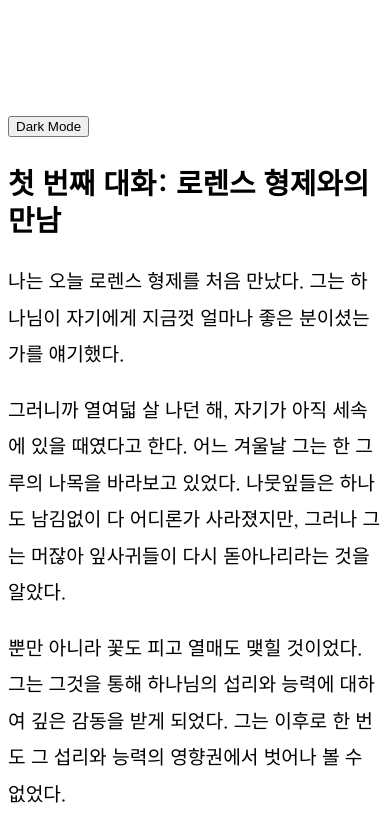
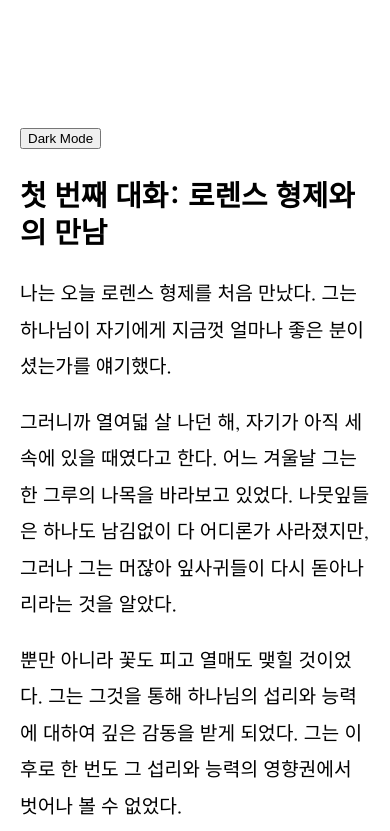
Before and after one commit to suchanlee/suchanlee.github.io, a plain HTML site: page brotherlawrence/conversation1.html in a window 390 px wide. Shown: the top 831 px of the page. Drawn offline with Linux system fonts and the light colour scheme.

Commit message:
make it better on mobile

```diff
--- a/brotherlawrence/conversation1.html
+++ b/brotherlawrence/conversation1.html
@@ -2,10 +2,12 @@
 <html>
 <head>
   <title>첫 번째 대화: 로렌스 형제와의 만남</title>
+  <meta name="viewport" content="width=device-width, initial-scale=1, maximum-scale=1" />
   <meta name="robots" content="noindex">
   <link href="https://fonts.googleapis.com/css?family=Nanum+Myeongjo&display=swap" rel="stylesheet">
   <style type="text/css">
     body {
+      margin: 20px;
       line-height: 1.9em;
       font-size: 1.2em;
       font-family: 'Nanum Myeongjo', serif;
```
